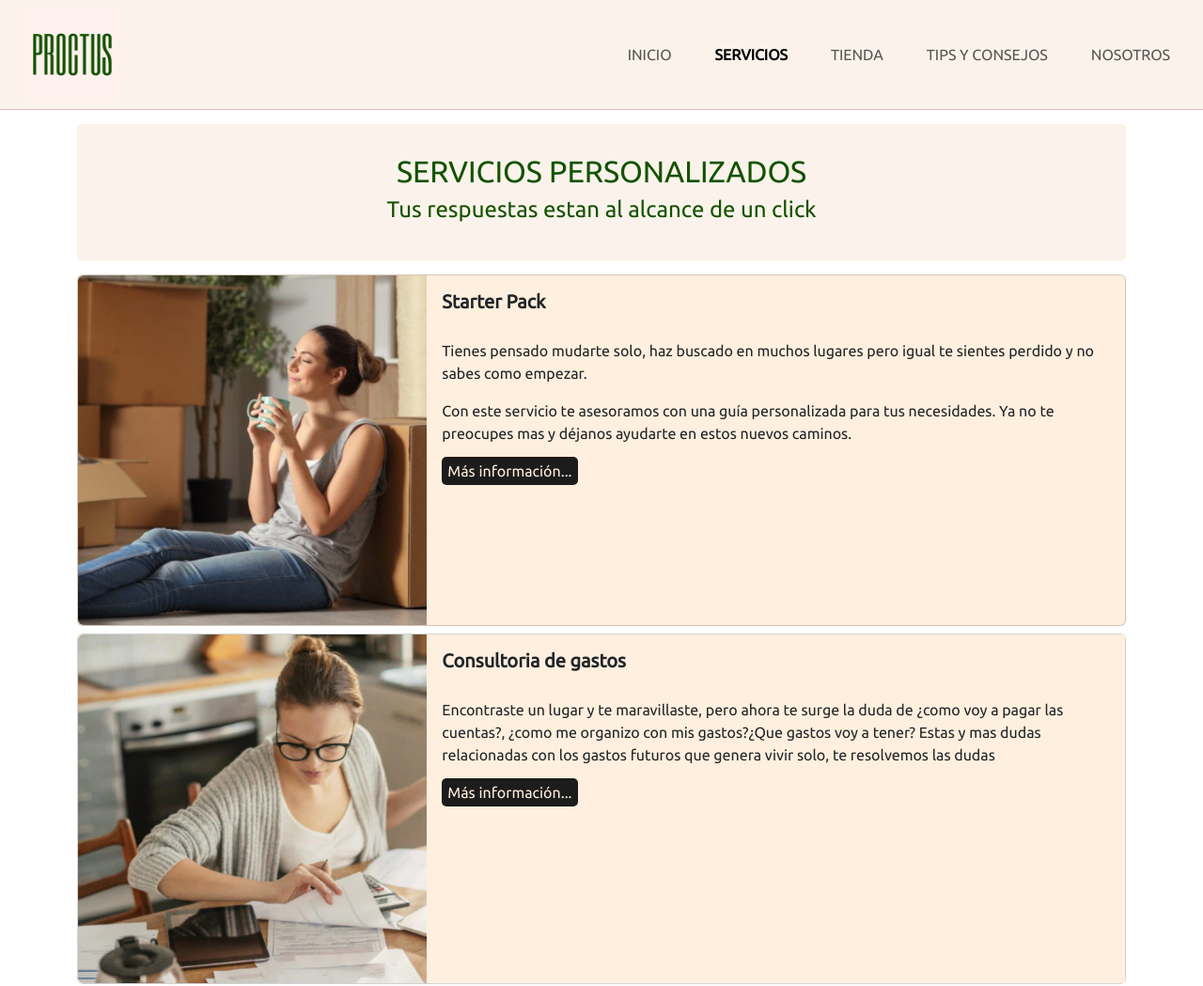
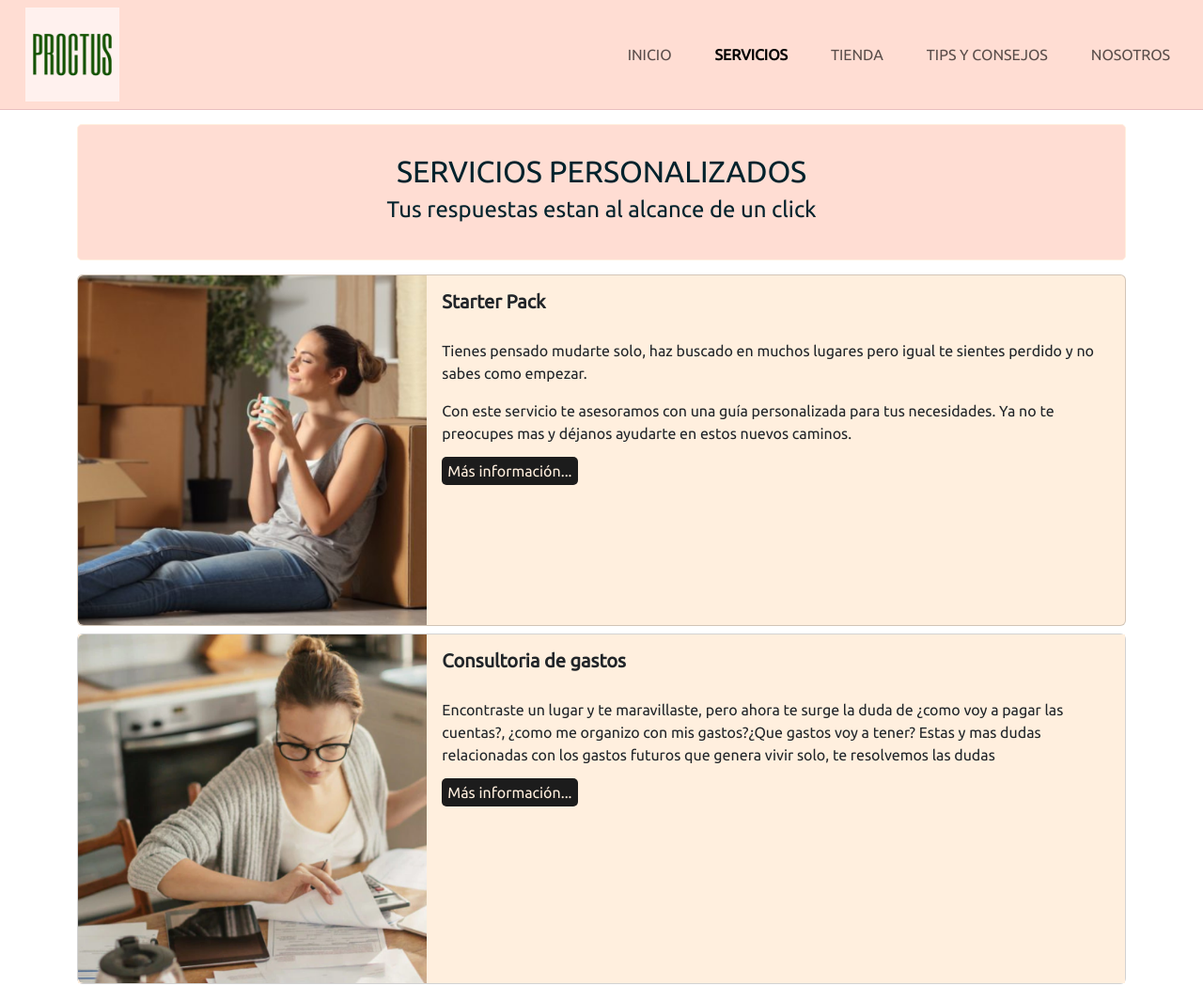
Before and after one commit to AbrilSalvatierra/Preentrega3-Salvatierra_Abril, a website: page pages/servicios.html in a window 1280 px wide. Shown: the top 1049 px of the page at 94% size. Drawn offline with nearby package versions, Linux system fonts and the light colour scheme.

Commit message:
cambios en la paleta

```diff
--- a/css/style.css
+++ b/css/style.css
@@ -1,5 +1,5 @@
 header {
-  background-color: #fbf3eb;
+  background-color: #ffddd3;
   border-bottom: 1px solid #e9bfbf;
 }
 header .bg-home div .navbar-brand {
@@ -24,8 +24,8 @@ header .bg-home div .navbar-collapse ul .nav-item:hover {
 main section .titulo__container, main .productos_container .titulo__container, main .servicios__container .titulo__container, main .hero__carousel__container .titulo__container {
   text-align: center;
   padding: 30px 0px;
-  color: #135300;
-  background-color: #fbf3eb;
+  color: #00222C;
+  background-color: #ffddd3;
   border: 0.5px solid #ffefde;
   border-radius: 5px;
   margin: 15px 0px;
@@ -50,8 +50,8 @@ main .hero__carousel__container .titulo__container h2 {
 main section .titulo__container, main .hero__carousel__container .titulo__container, main .servicios__container .titulo__container, main .productos_container .titulo__container {
   text-align: center;
   padding: 30px 0px;
-  color: #135300;
-  background-color: #fbf3eb;
+  color: #00222C;
+  background-color: #ffddd3;
   border: 0.5px solid #ffefde;
   border-radius: 5px;
   margin: 15px 0px;
@@ -90,11 +90,11 @@ main section .card__container div .card-body .button__servicios {
 }
 main section .card__container div .card-body .button__servicios:hover {
   text-decoration: underline;
-  color: #fbf3eb;
+  color: #ffddd3;
 }
 
 footer {
-  background-color: #fbf3eb;
+  background-color: #ffddd3;
   text-align: center;
   margin-top: 20px;
 }
@@ -105,8 +105,8 @@ footer div div .iconos__redes {
 main .hero__carousel__container .titulo__container, main .servicios__container .titulo__container, main .productos_container .titulo__container, main section .titulo__container {
   text-align: center;
   padding: 30px 0px;
-  color: #135300;
-  background-color: #fbf3eb;
+  color: #00222C;
+  background-color: #ffddd3;
   border: 0.5px solid #ffefde;
   border-radius: 5px;
   margin: 15px 0px;
```
